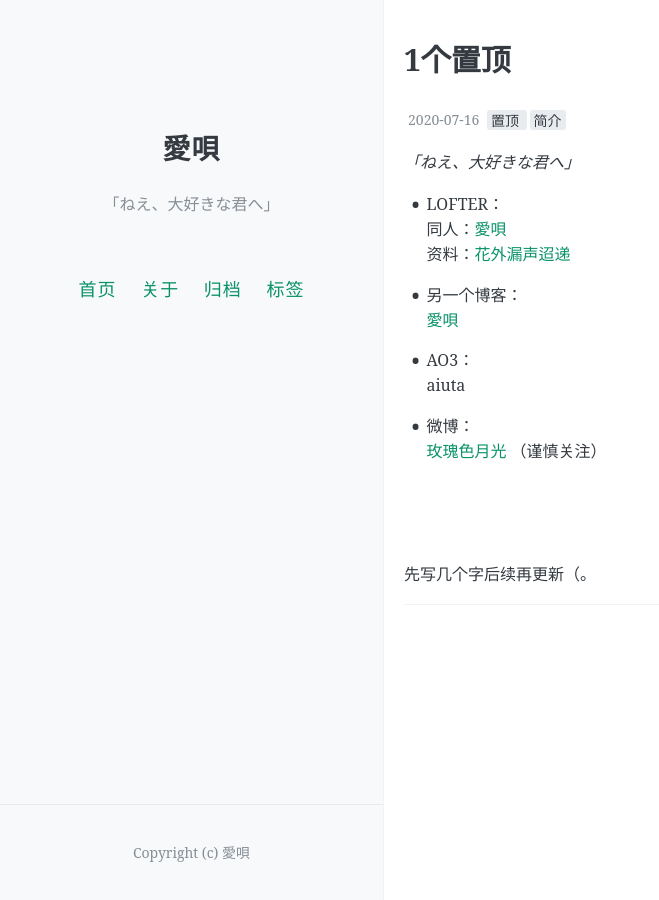
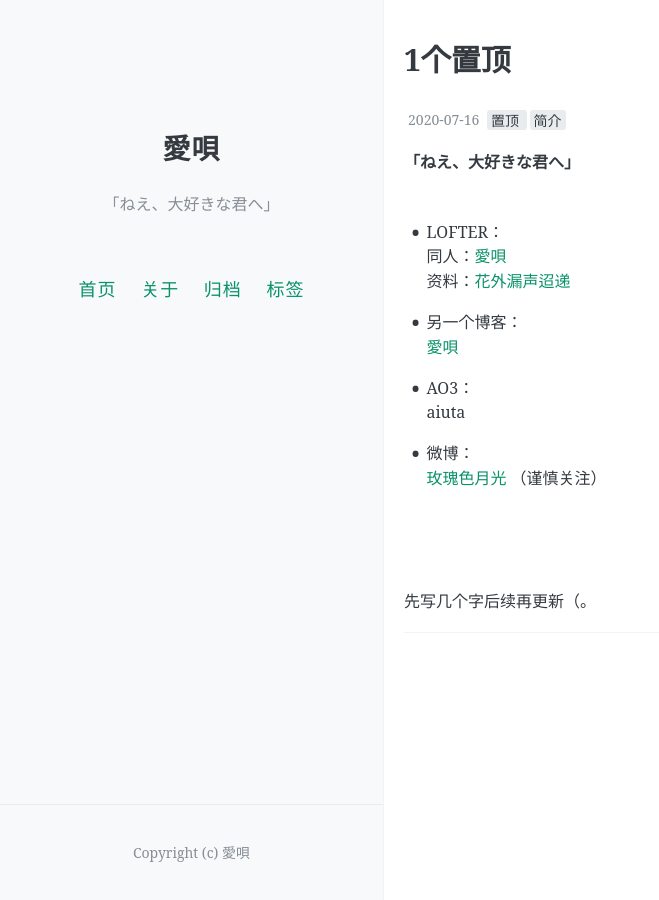
Before and after one commit to aiuta264/aiuta, a Jekyll site: the page built from _posts/2020-07-16-zhiding.md, in a window 1280 px wide. Shown: the whole page, without its empty margins (0-659 px from the left). Built offline with Jekyll 4.4.1, drawn with Linux system fonts in a browser that asks for light colours; comment, search, counter and statistics services are not loaded.

Commit message:
Update 2020-07-16-zhiding.md

```diff
--- a/_posts/2020-07-16-zhiding.md
+++ b/_posts/2020-07-16-zhiding.md
@@ -9,8 +9,9 @@ comments: true
 pinned: true
 ---
 
-*「ねえ、大好きな君へ」*
-
+**「ねえ、大好きな君へ」**
+<br>
+<br>
 
 * LOFTER：
 同人：[愛唄](https://aiuta.lofter.com/ "愛唄的LOFTER")
```
